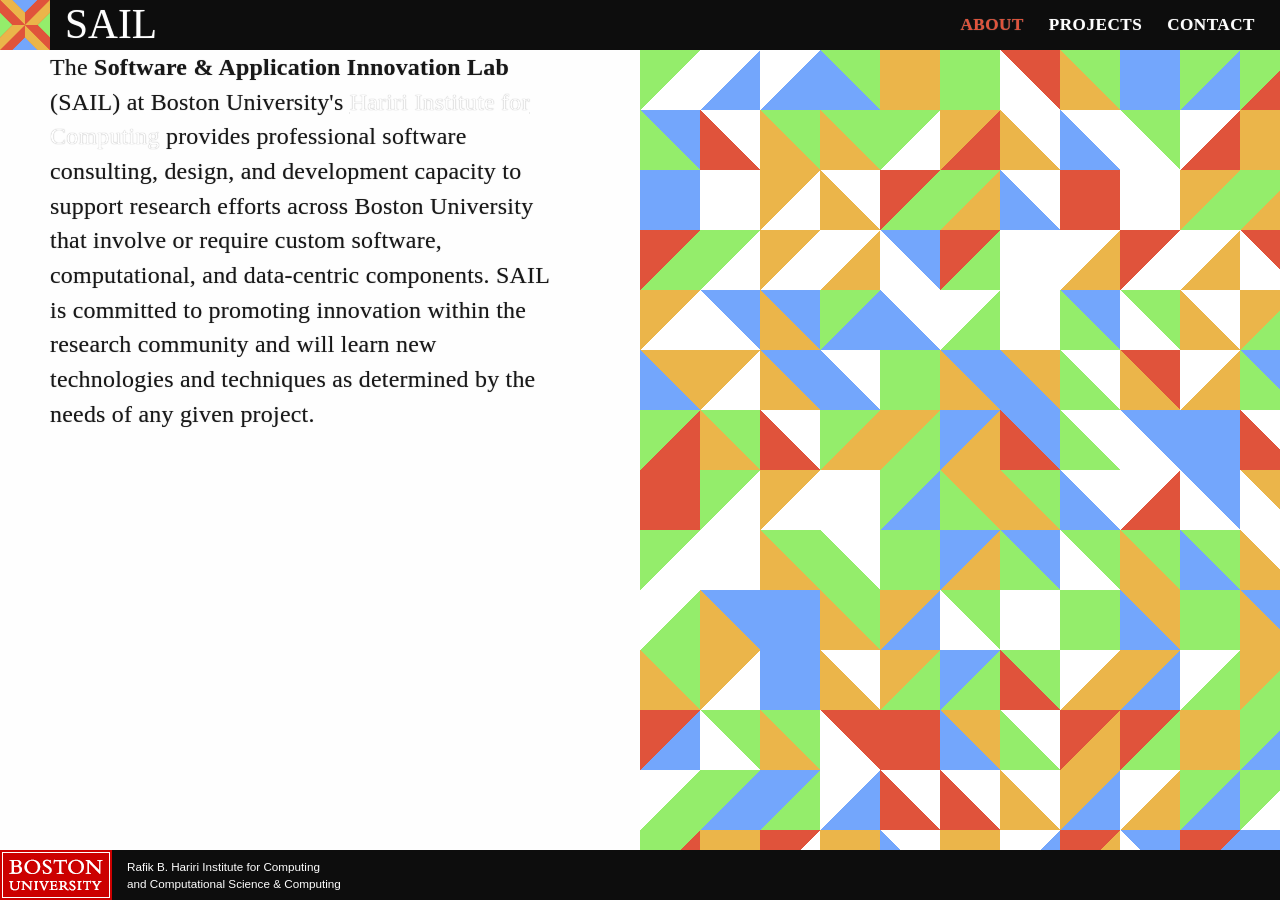
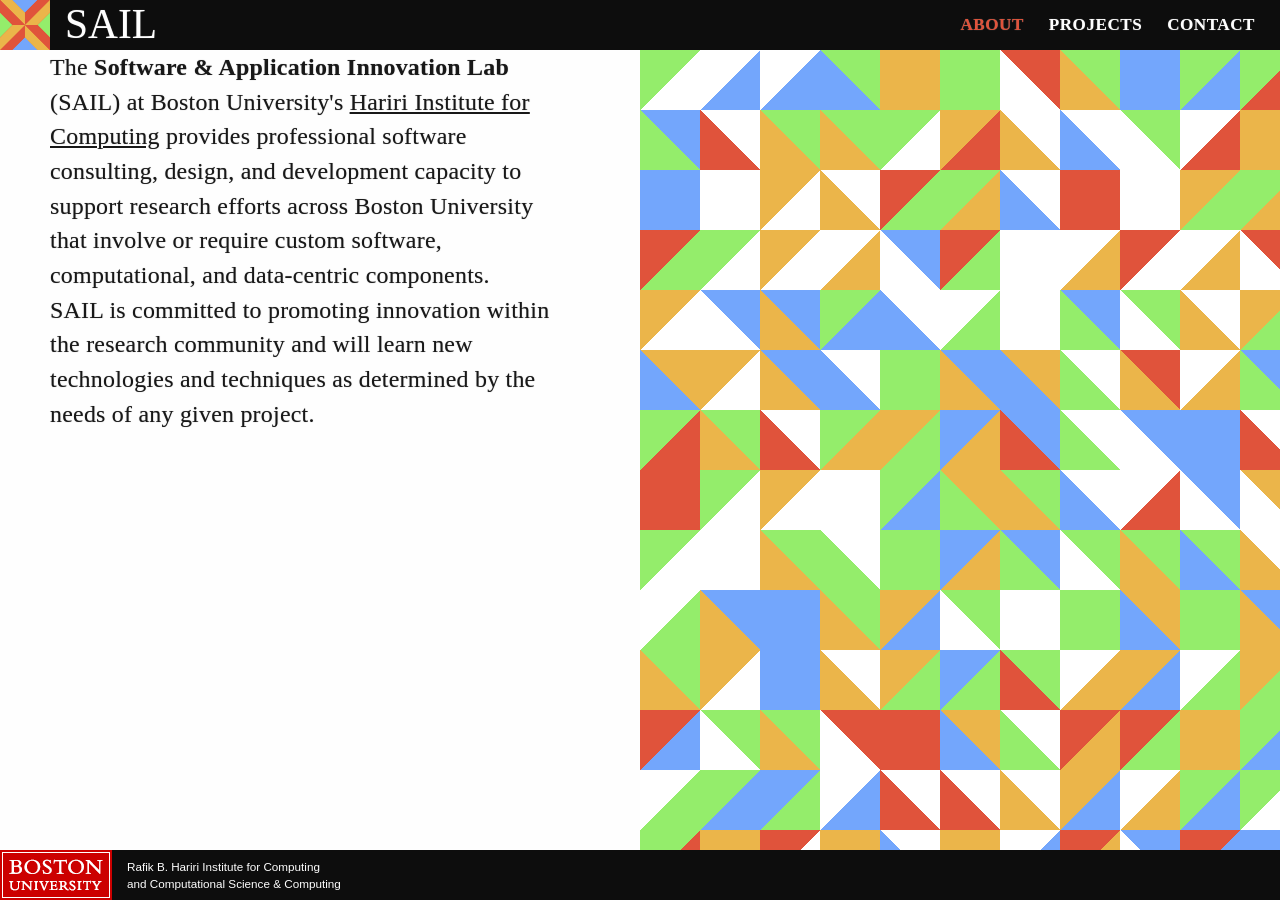
Before and after one commit to hicsail/hicsail.github.io, a Jekyll site: the page built from index.html, in a window 1280 px wide. Built offline with Jekyll 4.4.1, drawn with Linux system fonts in a browser that asks for light colours; some web fonts are replaced; Markdown is read by kramdown in place of the engine named in the settings; the list of posts is cut into pages by our own code.

Commit message:
Some HTML cleanup and consolidation.

```diff
--- a/index.html
+++ b/index.html
@@ -8,7 +8,10 @@
             <div class="sleft">
                 <div class="leftcontent">
                     <!-- <h2>Software & Application Innovation Lab</h2> -->
-					<p>The <b>Software & Application Innovation Lab</b> (SAIL) at Boston University's <a href="http://www.bu.edu/hic/">Hariri Institute for Computing</a> provides professional software consulting, design, and development capacity to support research efforts across Boston University that involve or require custom software, computational, and data-centric components. SAIL is committed to promoting innovation within the research community and will learn new technologies and techniques as determined by the needs of any given project.</p>
+                    <div class="textblock">
+                        <p>The <b>Software & Application Innovation Lab</b> (SAIL) at Boston University's <a class='conlink' href="http://www.bu.edu/hic/">Hariri Institute for Computing</a> provides professional software consulting, design, and development capacity to support research efforts across Boston University that involve or require custom software, computational, and data-centric components.</p>
+                        <p>SAIL is committed to promoting innovation within the research community and will learn new technologies and techniques as determined by the needs of any given project.</p>
+                    </div>
                 </div>
             </div>
             <div class="sright">
@@ -82,9 +85,12 @@
         <div class="sleft">
             <div class="leftcontent">
                 <!-- <h2 id='contacttitle'>Contact Us</h2> -->
+                <div class="textblock">
                     <p id='contacttext'>If you think SAIL may be able to help you achieve your research objectives or would like to discuss what resources are available, please fill out a <a class='conlink' href='http://www.bu.edu/hic/forms/sail-request-form/'>request form</a> or contact Andrei Lapets (<a class='conlink' href="mailto:lapets@bu.edu?subject=Question%20about%20SAIL">lapets@bu.edu</a>), Director of Research Development, directly. If you are seeking other forms of support for your research (including seed funding), you may also want to review the <a class='conlink' href='http://www.bu.edu/hic/programs/hariri-research-awards/'>Hariri Research Award program</a>.
-				<br><br>
-                SAIL is seeking professional software engineers and student software engineer interns. Please contact Andrei Lapets (<a class='conlink' href="mailto:lapets@bu.edu?subject=SAIL%20Application">lapets@bu.edu</a>) or Frederick Jansen (<a class='conlink' href="mailto:fjansen@bu.edu?subject=SAIL%20Application">fjansen@bu.edu</a>) if you are interested applying for a position.</p>
+                    </p>
+                    <p>SAIL is seeking professional software engineers and student software engineer interns. Please contact Andrei Lapets (<a class='conlink' href="mailto:lapets@bu.edu?subject=SAIL%20Application">lapets@bu.edu</a>) or Frederick Jansen (<a class='conlink' href="mailto:fjansen@bu.edu?subject=SAIL%20Application">fjansen@bu.edu</a>) if you are interested applying for a position.
+                    </p>
+                </div>
             </div>
         </div>
         <div class="sright projectthumbs">
```
Lines whose indentation alone changed are shown as unchanged.
